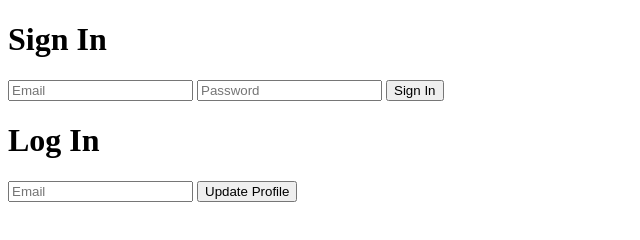
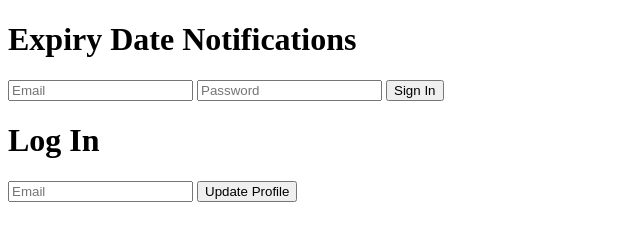
Before and after one commit to kuttydevil/root, a plain HTML site: page index.html in a window 1280 px wide. Shown: the whole page, without its empty margins (0-640 px from the left). Drawn offline with Linux system fonts and the light colour scheme.

Commit message:
Update index.html

```diff
--- a/index.html
+++ b/index.html
@@ -4,7 +4,7 @@
   <title>Expiry Date Notifications</title>
 </head>
 <body>
-  <h1>Sign In</h1>
+  <h1>Expiry Date Notifications</h1>
 
   <form action="/login" method="post">
     <input type="email" name="email" placeholder="Email">
```
